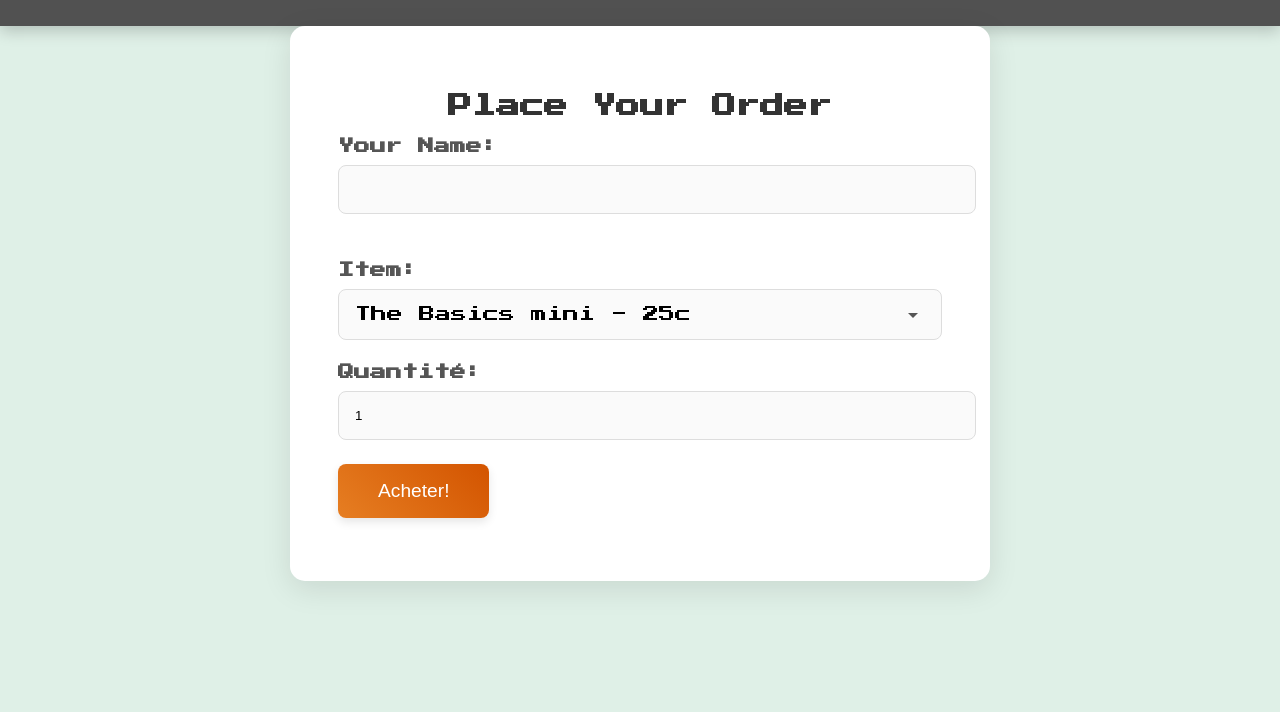
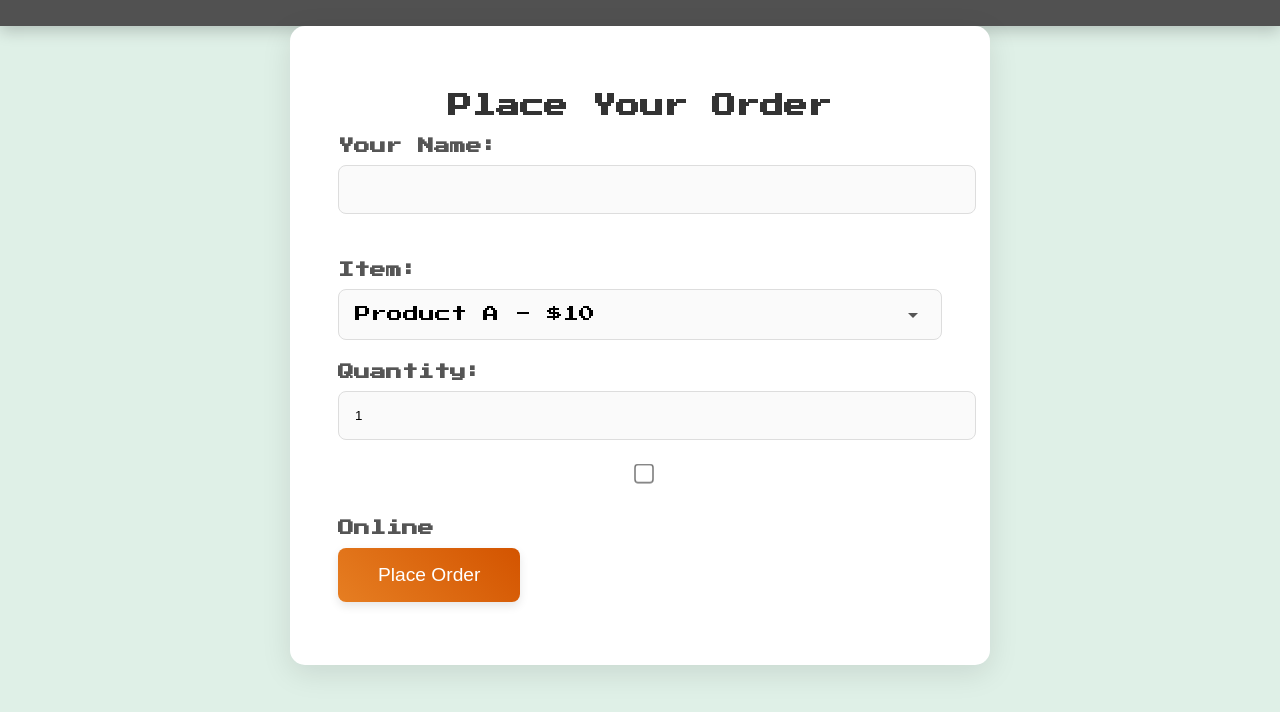
Before and after one commit to alexander432437467246/english, a plain HTML site: page index.html in a window 1280 px wide. Shown: the part 118-830 px from the top of the page. Before the commit the page ends 800 px from the top, so only its background shows below. Drawn offline with Linux system fonts and the light colour scheme.

Commit message:
Update index.html

```diff
--- a/index.html
+++ b/index.html
@@ -149,7 +149,6 @@
       color: #e74c3c;
     }
 
-    /* Styles for the select element */
     select {
       width: 100%;
       padding: 1rem;
@@ -177,9 +176,22 @@
       background-color: #fff;
     }
 
-    /* Add spacing above the select element */
     label[for="item"] {
       margin-top: 1.5rem;
+    }
+
+    /* Style for the checkbox label */
+    #online-label {
+      margin-top: 1rem;
+      display: inline-block;
+      font-weight: bold;
+      color: #555;
+    }
+
+    /* Style for the checkbox itself */
+    #online {
+      margin-right: 0.5rem;
+      transform: scale(1.5);
     }
 
     @media screen and (max-width: 768px) {
@@ -219,15 +231,18 @@
 
         <label for="item">Item:</label>
         <select id="item" name="item">
-          <option value="Product A - $10">The Basics mini - 25c</option>
-          <option value="Product B - $15">The Basics - 1€</option>
-          <option value="Product C - $20">Help with homework - 3€</option>
+          <option value="Product A - $10">Product A - $10</option>
+          <option value="Product B - $15">Product B - $15</option>
+          <option value="Product C - $20">Product C - $20</option>
         </select>
 
-        <label for="quantity">Quantité:</label>
+        <label for="quantity">Quantity:</label>
         <input type="number" id="quantity" name="quantity" min="1" value="1" required>
 
-        <button type="submit">Acheter!</button>
+        <input type="checkbox" id="online" name="online">
+        <label for="online" id="online-label">Online</label>
+
+        <button type="submit">Place Order</button>
       </form>
       <div id="error-message"></div>
     </section>
@@ -236,6 +251,23 @@
   <script>
     const orderForm = document.getElementById('orderForm');
     const errorMessage = document.getElementById('error-message');
+    const itemSelect = document.getElementById('item');
+    const onlineCheckbox = document.getElementById('online');
+    const onlineLabel = document.getElementById('online-label');
+
+    function toggleOnlineCheckbox() {
+      const selectedItem = itemSelect.value;
+      if (selectedItem === "Product A - $10" || selectedItem === "Product B - $15") {
+        onlineCheckbox.style.display = 'inline-block';
+        onlineLabel.style.display = 'inline-block';
+      } else {
+        onlineCheckbox.style.display = 'none';
+        onlineLabel.style.display = 'none';
+      }
+    }
+
+    toggleOnlineCheckbox();
+    itemSelect.addEventListener('change', toggleOnlineCheckbox);
 
     orderForm.addEventListener('submit', (event) => {
       event.preventDefault();
@@ -243,17 +275,17 @@
       const name = document.getElementById('name').value;
       const item = document.getElementById('item').value;
       const quantity = document.getElementById('quantity').value;
+      const online = document.getElementById('online').checked; // Get checkbox state
 
       if (!name || !item || !quantity) {
         errorMessage.textContent = 'Please fill in all fields.';
         return;
       }
 
-      // Your email address
       const yourEmail = "alexander.springgay@eleve.lfb.es";
 
-      // Construct Gmail compose URL with your email and the subject line
-      const gmailUrl = `https://mail.google.com/mail/?view=cm&fs=1&to=${yourEmail}&su=Order from ${name}&body=${item} x ${quantity}`;
+      // Include "Online: true/false" in the email body
+      const gmailUrl = `https://mail.google.com/mail/?view=cm&fs=1&to=${yourEmail}&su=Order from ${name}&body=${item} x ${quantity}%0D%0AOnline: ${online}`;
 
       window.open(gmailUrl, '_blank');
     });
```
